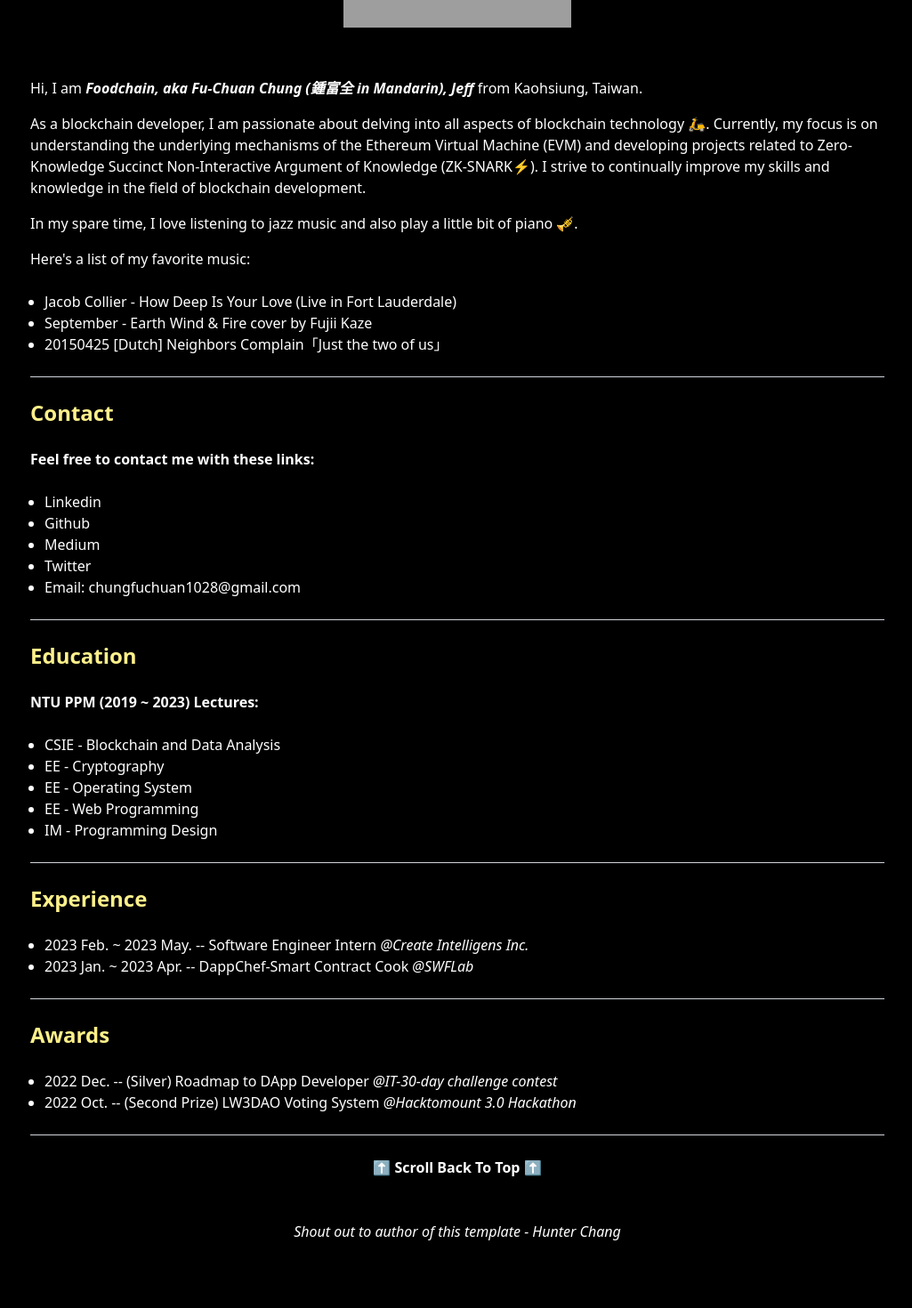
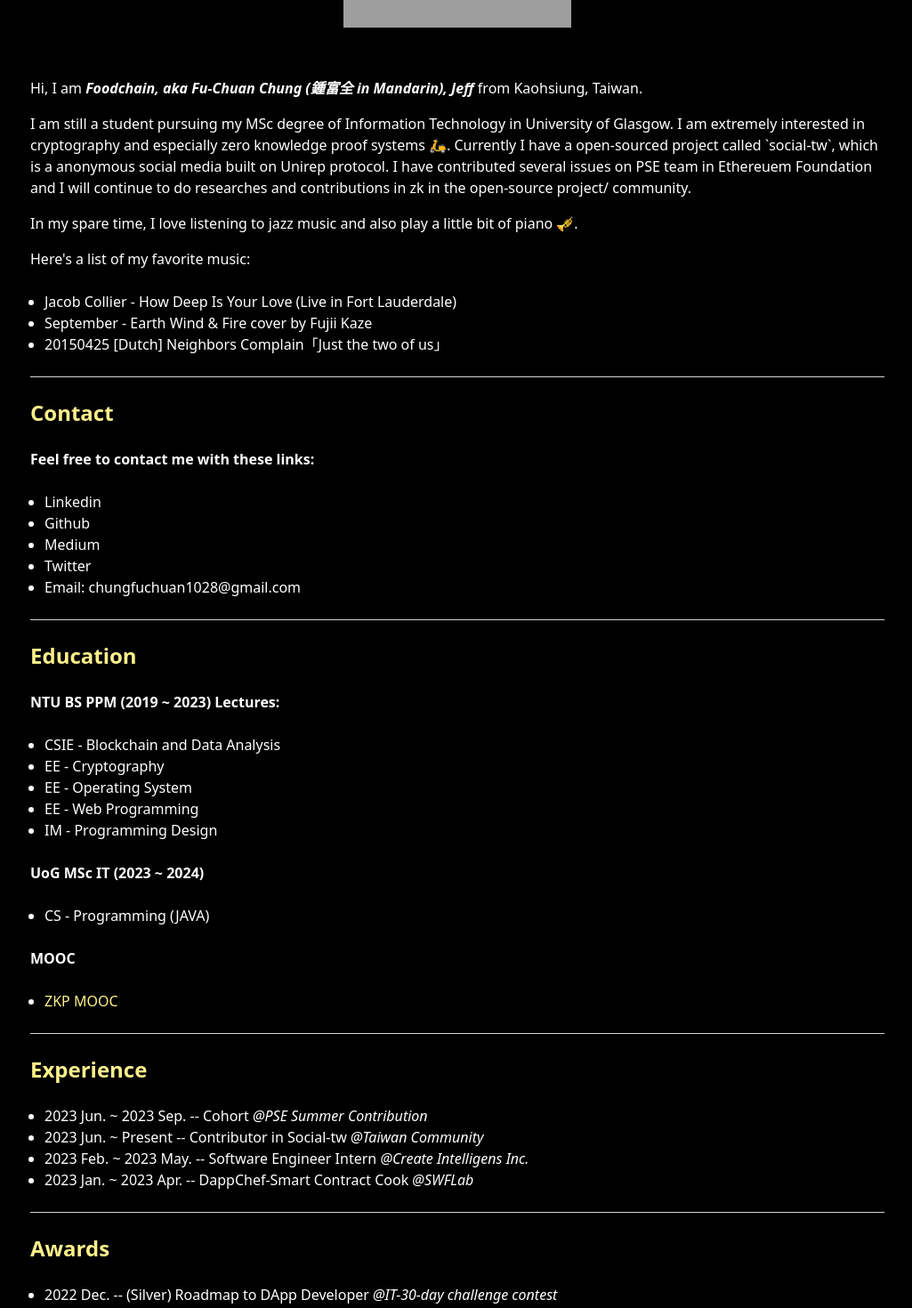
Before and after one commit to FoodChain1028/foodchain-world, a Next.js app: page / in a window 1280 px wide. Shown: the part 740-2210 px from the top of the page at 89% size, without its empty margins (126-1151 px from the left). Before the commit the page ends 2168 px from the top, so only its background shows below. Built offline with nearby package versions, Linux system fonts and the light colour scheme; grey boxes are pictures that could not be loaded.

Commit message:
fix: modified main page and rebuild

```diff
--- a/pages/index.tsx
+++ b/pages/index.tsx
@@ -41,13 +41,7 @@ export const Index = ({ posts }: IndexProps): JSX.Element => {
       </p>
 
       <p>
-        As a blockchain developer, I am passionate about delving into all
-        aspects of blockchain technology 🛵. Currently, my focus is on
-        understanding the underlying mechanisms of the Ethereum Virtual Machine
-        (EVM) and developing projects related to Zero-Knowledge Succinct
-        Non-Interactive Argument of Knowledge (ZK-SNARK⚡️). I strive to
-        continually improve my skills and knowledge in the field of blockchain
-        development.
+        I am still a student pursuing my MSc degree of Information Technology in University of Glasgow. I am extremely interested in cryptography and especially zero knowledge proof systems 🛵. Currently I have a open-sourced project called `social-tw`, which is a anonymous social media built on Unirep protocol. I have contributed several issues on PSE team in Ethereuem Foundation and I will continue to do researches and contributions in zk in the open-source project/ community.
       </p>
 
       <p>
@@ -130,10 +124,11 @@ export const Index = ({ posts }: IndexProps): JSX.Element => {
       </ul>
 
       <Divider />
+
       {/*  Education */}
       <h2 className="dark:text-yellow-200">Education</h2>
       <br />
-      <b> NTU PPM (2019 ~ 2023) </b>
+      <b> NTU BS PPM (2019 ~ 2023) </b>
       <b> Lectures: </b>
       <ul className="list-disc pl-4 my-6">
         <li>CSIE - Blockchain and Data Analysis</li>
@@ -142,11 +137,29 @@ export const Index = ({ posts }: IndexProps): JSX.Element => {
         <li>EE - Web Programming</li>
         <li>IM - Programming Design</li>
       </ul>
+      <b> UoG MSc IT (2023 ~ 2024) </b>
+      <ul className="list-disc pl-4 my-6">
+        <li>CS - Programming (JAVA) </li>
+      </ul>
+
+      <b> MOOC </b>
+      <ul className="list-disc pl-4 my-6">
+        <li> <a href="https://zk-learning.org/">ZKP MOOC</a></li>
+      </ul>
 
       <Divider />
       {/* Experiences */}
       <h2 className="dark:text-yellow-200">Experience</h2>
+
       <ul className="list-disc pl-4 my-6">
+        <li>
+          2023 Jun. ~ 2023 Sep. -- Cohort{" "}
+          <i>@PSE Summer Contribution</i>
+        </li>
+        <li>
+          2023 Jun. ~ Present -- Contributor in Social-tw{" "}
+          <i>@Taiwan Community</i>
+        </li>
         <li>
           2023 Feb. ~ 2023 May. -- Software Engineer Intern{" "}
           <i>@Create Intelligens Inc.</i>
```
